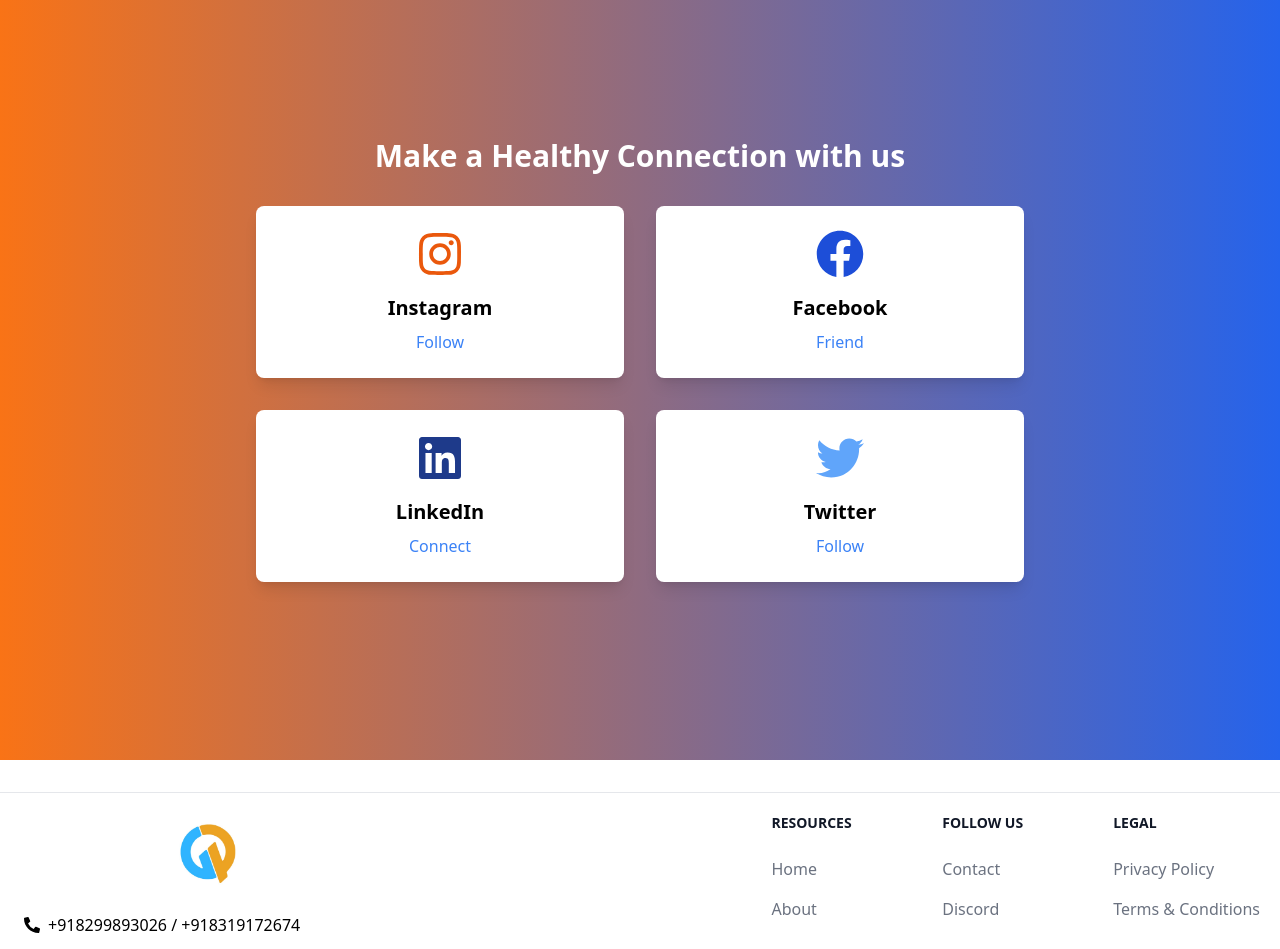
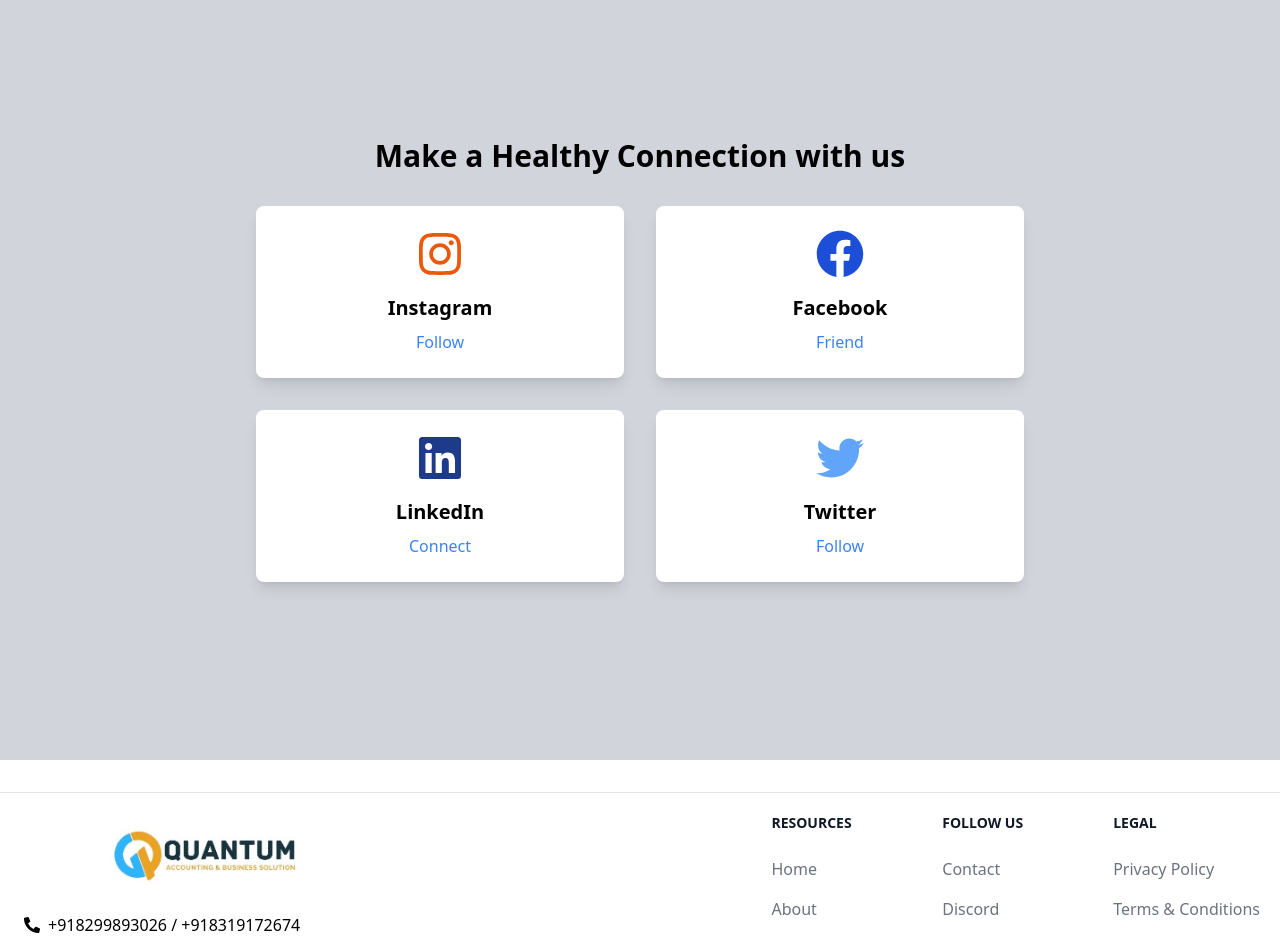
Before and after one commit to Aditya580/Quantam_Accounting-, a React (Vite) app: page /connect in a window 1280 px wide. Shown: the part 120-1069 px from the top of the page. Built offline with nearby package versions, Linux system fonts and the light colour scheme; no server answers.

Commit message:
Resolved merge conflicts

```diff
--- a/src/Components/Connect/Connect.jsx
+++ b/src/Components/Connect/Connect.jsx
@@ -4,8 +4,8 @@
 
 export default function Connect() {
   return (
-    <div className="min-h-screen flex flex-col items-center justify-center bg-gradient-to-r from-orange-500 to-blue-600 p-8">
-      <h1 className="text-white text-3xl font-bold mb-8">Make a Healthy Connection with us</h1>
+    <div className="min-h-screen flex flex-col items-center justify-center bg-gray-300 p-8">
+      <h1 className="text-Black text-3xl font-bold mb-8">Make a Healthy Connection with us</h1>
       <div className="grid grid-cols-1 md:grid-cols-2 gap-8 w-full max-w-3xl">
         <div className="bg-white p-6 rounded-lg shadow-lg flex flex-col items-center">
           <FaInstagram className="text-orange-600 text-5xl mb-4" />
--- a/src/Components/Footer/Footer.jsx
+++ b/src/Components/Footer/Footer.jsx
@@ -8,8 +8,8 @@
       <div className="mx-auto w-full max-w-screen-xl">
         <div className="md:flex md:justify-between p-5">
           <div className="mb-6 md:mb-0 flex flex-col items-center">
-            <Link to="/" className="items-center">
-              <img src="/logo.jpeg" className="mr-3 h-20 mb-4" alt="Logo" />
+            <Link to="/" className="items-start">
+              <img src="/logo2.jpeg" className="mr-0 h-20 mb-4" alt="Logo" />
             </Link>
             <p className="w-[30vw] flex flex-col justify-start items-start">
               <span className="w-full flex items-center p-1">
--- a/src/Components/Services/Services.jsx
+++ b/src/Components/Services/Services.jsx
@@ -86,7 +86,7 @@
                     <div className="boxs">
                             <h3>< FaFileInvoice/>
 
-                            Book Keeping Clean up
+                            Bookkeeping Clean-up
                             </h3>
                             <p>Involves reviewing, correcting, and organizing financial records to eliminate errors, reconcile accounts, and ensure compliance.
 
```
